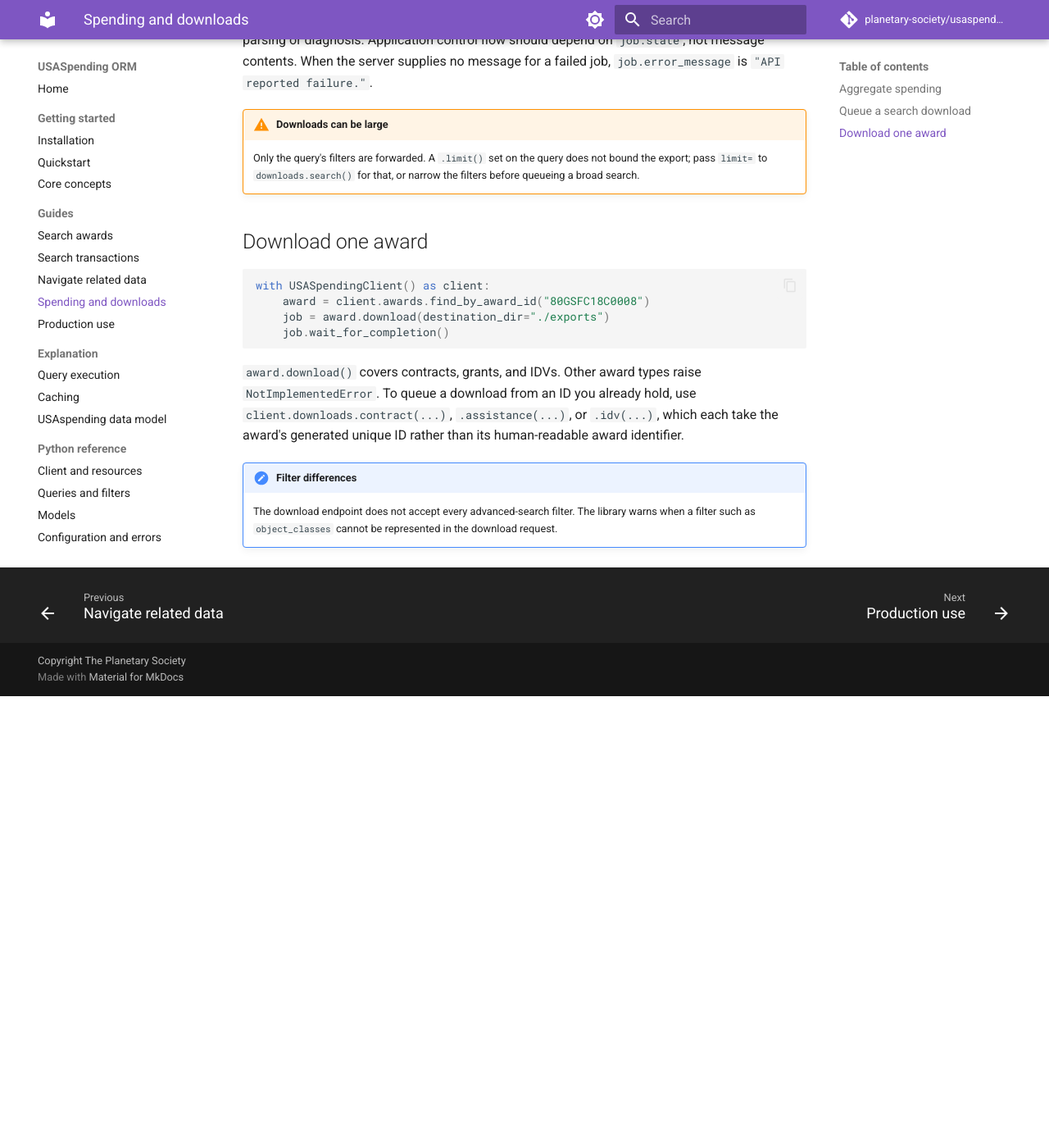
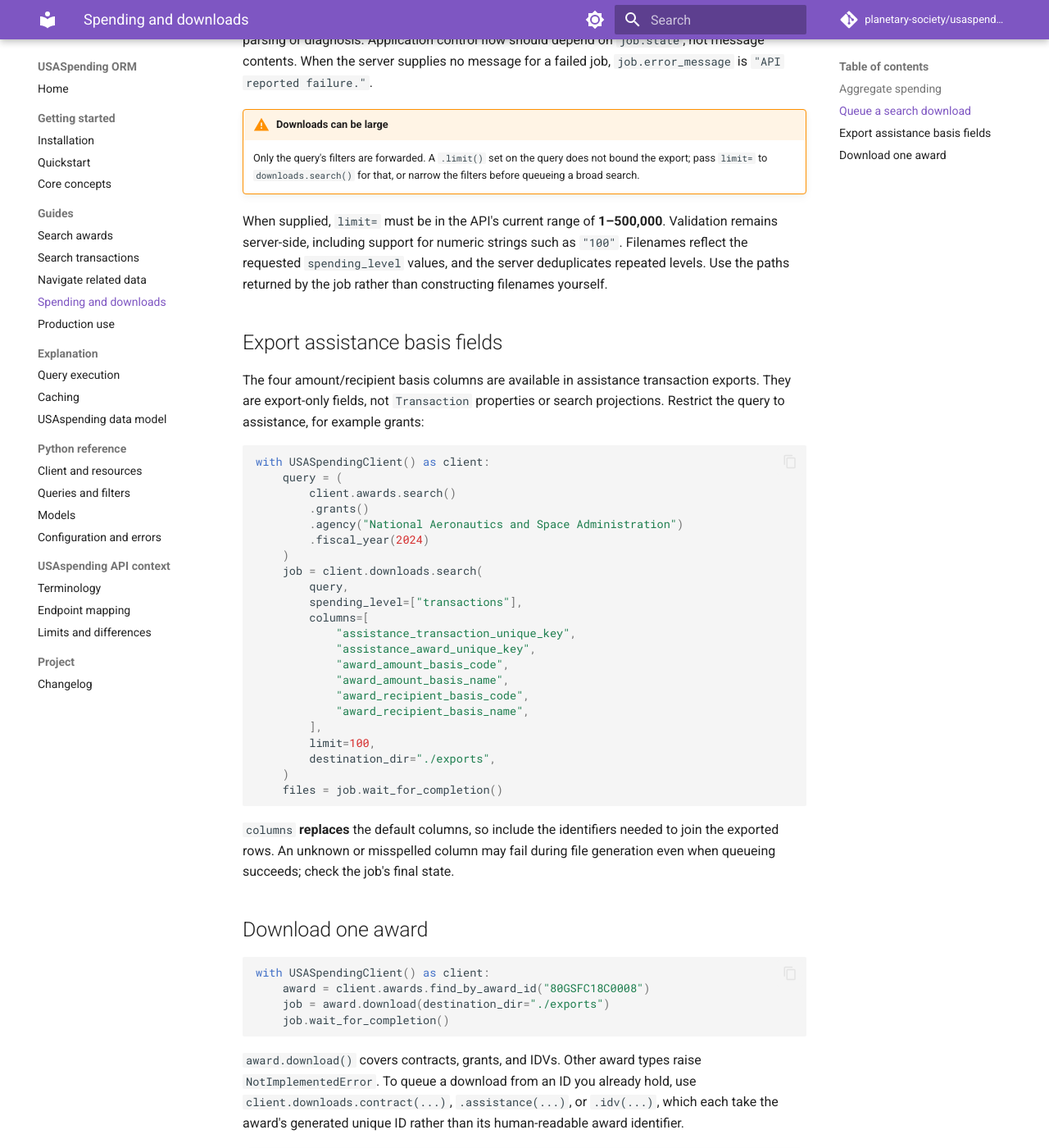
Before and after one commit to planetary-society/usaspending-orm, an MkDocs documentation site: the page built from docs/guides/spending-and-downloads.md, in a window 1280 px wide and 1400 px high, scrolled down 1862 px. Shown: the whole window at 82% size. Built offline with MkDocs 1.6.1 and Material for MkDocs 9.7.7, drawn with Linux system fonts in a browser that asks for light colours; comment, search, counter and statistics services are not loaded; before the commit the page ends 2711 px from its top, so only the background shows below that.

Commit message:
docs(api): update assistance exports and upstream compatibility notes

````diff
--- a/docs/guides/spending-and-downloads.md
+++ b/docs/guides/spending-and-downloads.md
@@ -97,6 +97,47 @@
     not bound the export; pass `limit=` to `downloads.search()` for that, or
     narrow the filters before queueing a broad search.
 
+When supplied, `limit=` must be in the API's current range of **1–500,000**.
+Validation remains server-side, including support for numeric strings such as
+`"100"`. Filenames reflect the requested `spending_level` values, and the server
+deduplicates repeated levels. Use the paths returned by the job rather than
+constructing filenames yourself.
+
+## Export assistance basis fields
+
+The four amount/recipient basis columns are available in assistance transaction
+exports. They are export-only fields, not `Transaction` properties or search
+projections. Restrict the query to assistance, for example grants:
+
+```python
+with USASpendingClient() as client:
+    query = (
+        client.awards.search()
+        .grants()
+        .agency("National Aeronautics and Space Administration")
+        .fiscal_year(2024)
+    )
+    job = client.downloads.search(
+        query,
+        spending_level=["transactions"],
+        columns=[
+            "assistance_transaction_unique_key",
+            "assistance_award_unique_key",
+            "award_amount_basis_code",
+            "award_amount_basis_name",
+            "award_recipient_basis_code",
+            "award_recipient_basis_name",
+        ],
+        limit=100,
+        destination_dir="./exports",
+    )
+    files = job.wait_for_completion()
+```
+
+`columns` **replaces** the default columns, so include the identifiers needed to
+join the exported rows. An unknown or misspelled column may fail during file
+generation even when queueing succeeds; check the job's final state.
+
 ## Download one award
 
 ```python
````
Also changed, not shown: CHANGELOG.md (+17 -0 lines), docs/usaspending-api/endpoint-mapping.md (+18 -0 lines), 5 other files.
